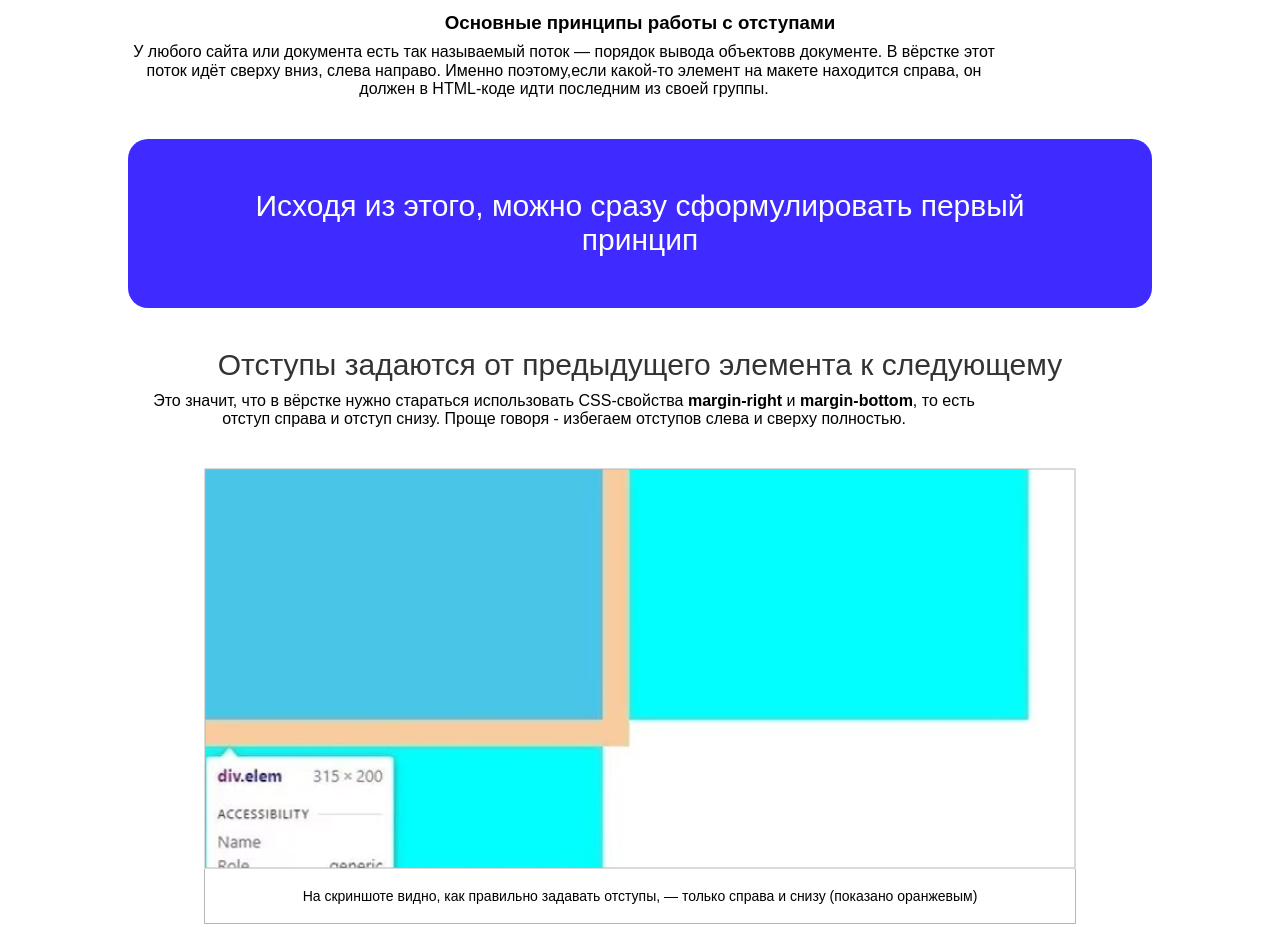
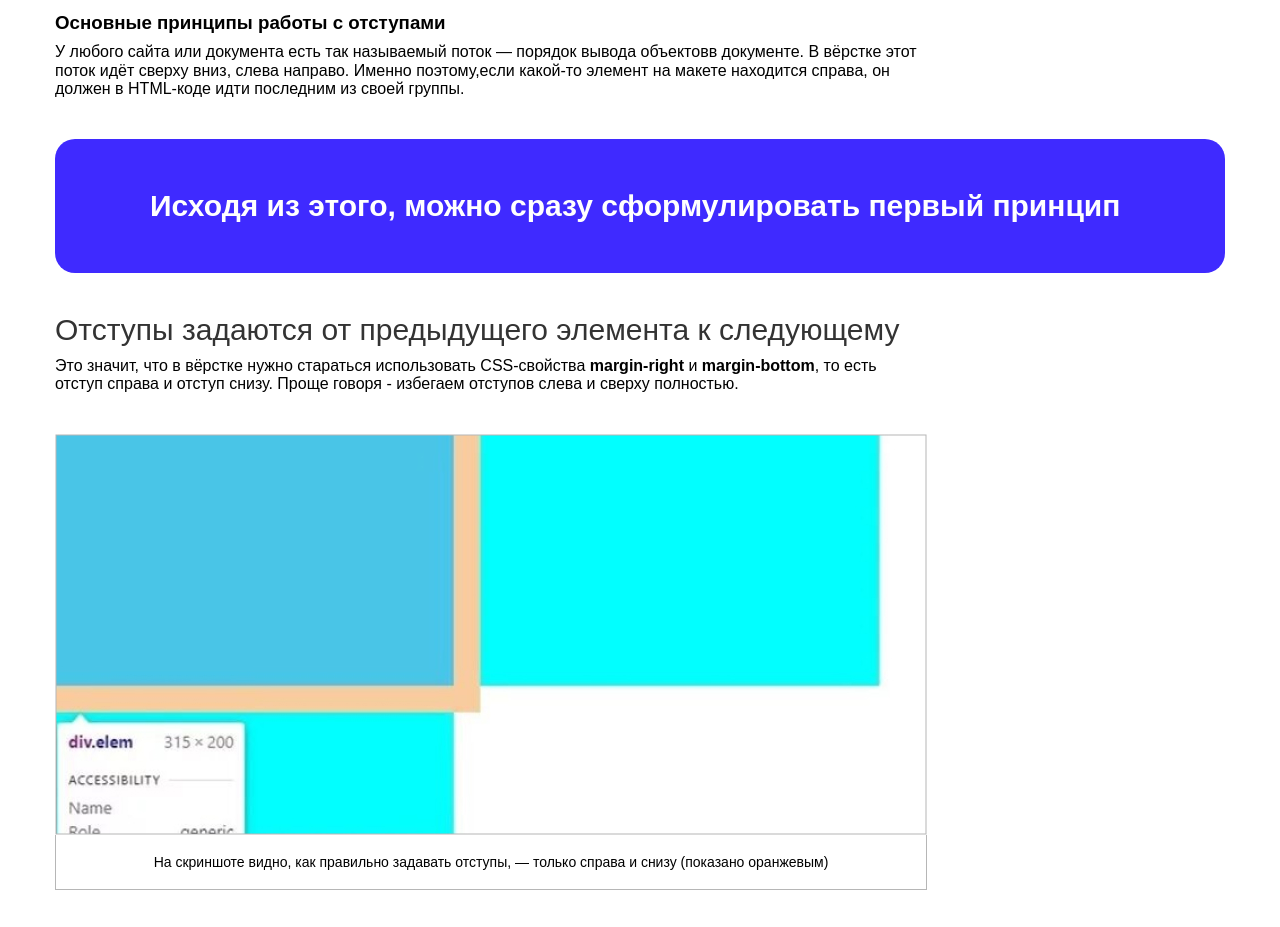
Before and after one commit to bezauss/5, a plain HTML site: page article.html in a window 1280 px wide. Shown: the part 920-1847 px from the top of the page. Drawn offline with Linux system fonts and the light colour scheme.

Commit message:
Add files via upload

```diff
--- a/CSS/style.css
+++ b/CSS/style.css
@@ -185,7 +185,7 @@ body {
   background-color: #3f2aff;
   color: white;
   width: 100%;
-  font-weight: 700px;
+  font-weight: 700;
   font-size: 30px;
 }
 
@@ -240,9 +240,7 @@ ul li::marker{
 }
 
 .container {
-    width: 80%;
     margin: 0 auto;
-    text-align: center;
 }
 
 .home-link {
```
